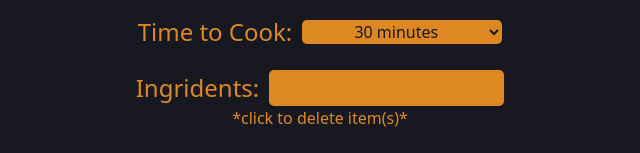
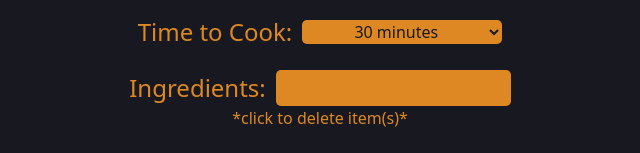
Before and after one commit to HotWheelzCodez/find-your-recipe, a React (Vite) app: page /app in a window 1280 px wide. Shown: the part 150-303 px from the top of the page, without its empty margins (320-960 px from the left). Built offline with nearby package versions, Linux system fonts and the light colour scheme.

Commit message:
Update MainApp.tsx
Spelling fix

```diff
--- a/src/pages/MainApp.tsx
+++ b/src/pages/MainApp.tsx
@@ -202,7 +202,7 @@ const MainApp = () => {
         </div>
         <div className="input-selection" id="ingredients-input">
           <div className="top">
-            <label className="input-name">Ingridents:</label>
+            <label className="input-name">Ingredients:</label>
             <input value={input}
             onChange={handleInput}
             onFocus={() => setFocused(true)}
```
